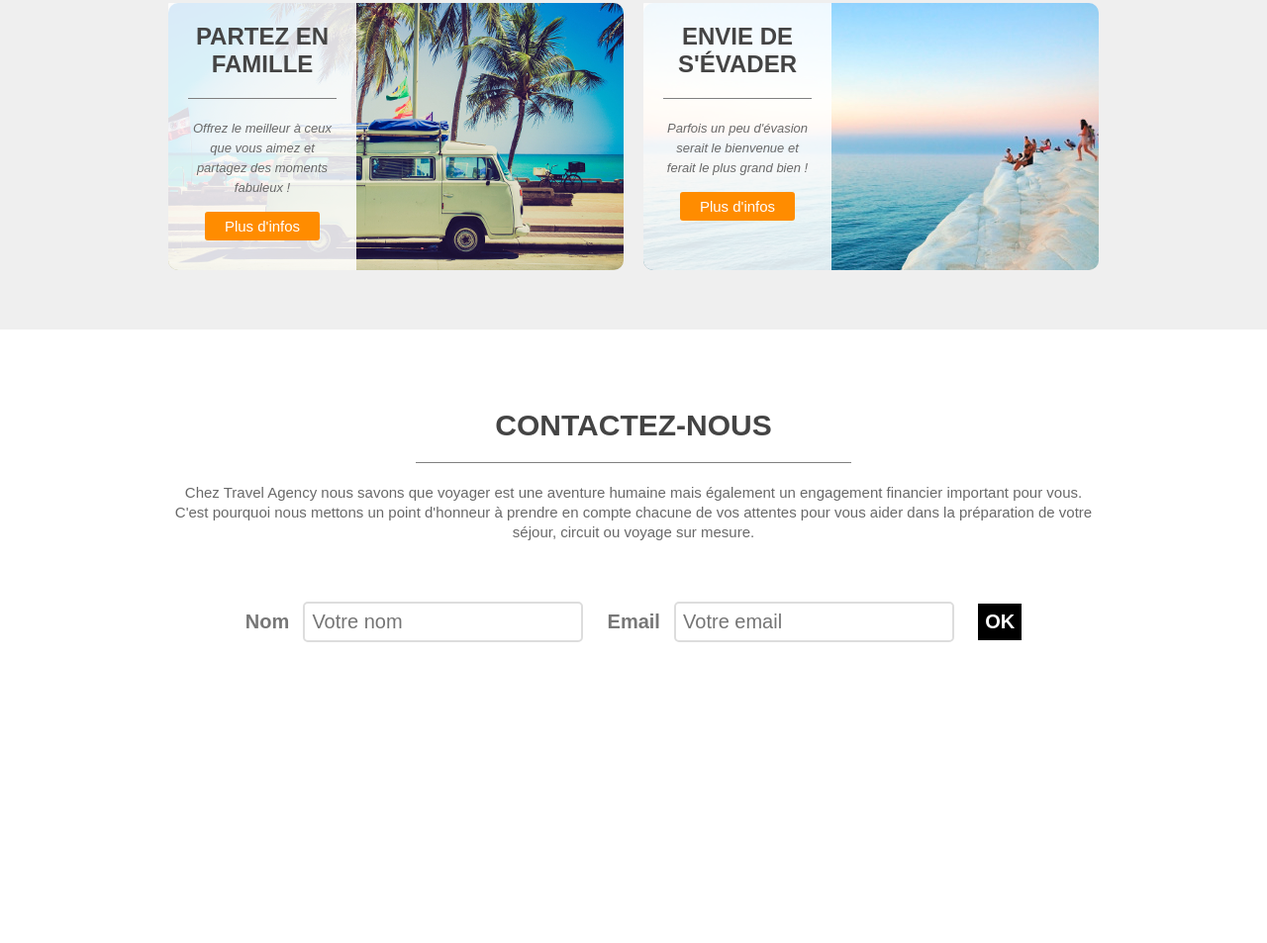
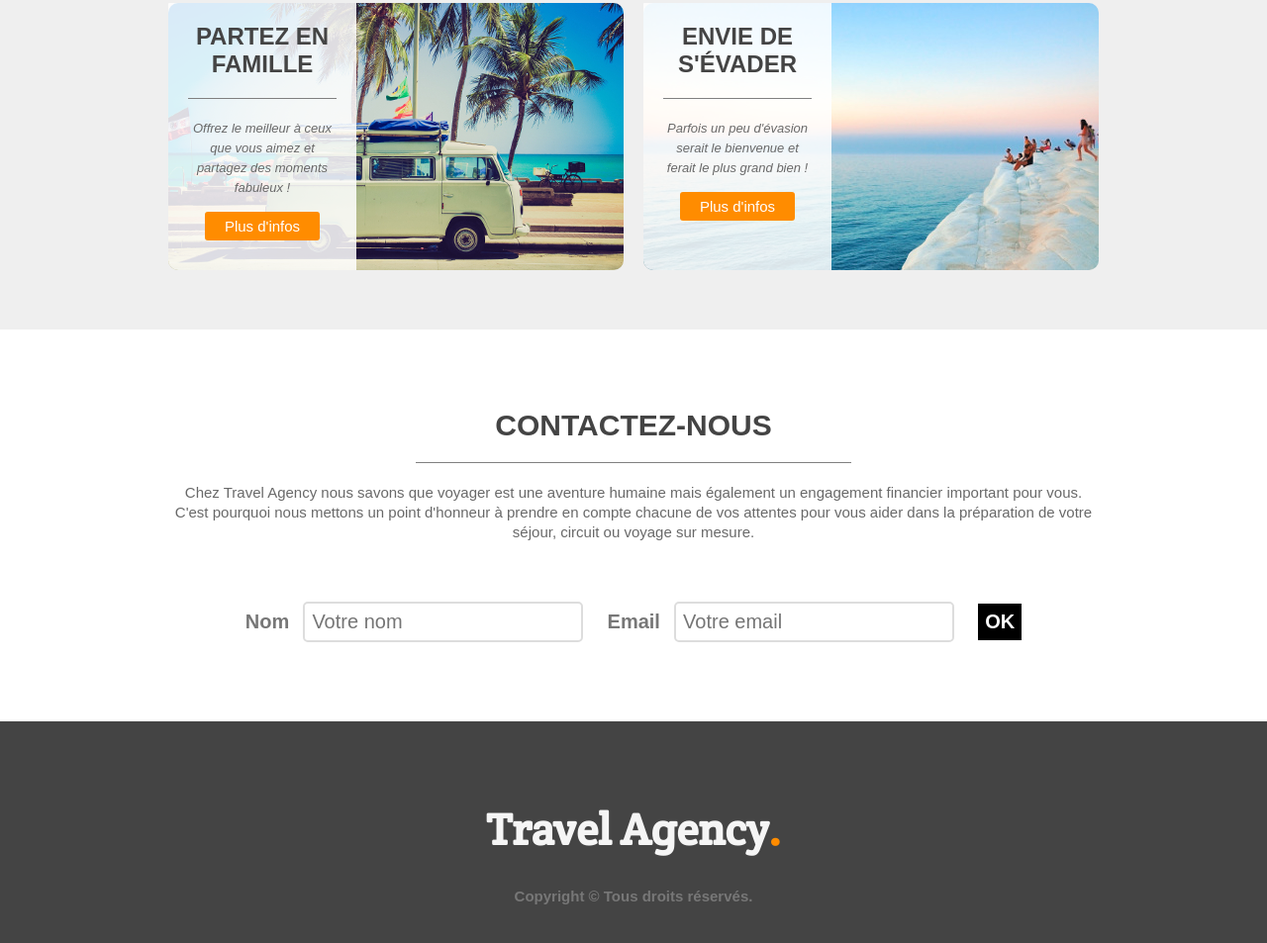
Before and after one commit to Lisaelyacoubi/travel_agency, a plain HTML site: page index.html in a window 1280 px wide. Shown: the part 1130-2083 px from the top of the page at 99% size. Before the commit the page ends 1859 px from the top, so only its background shows below. Drawn offline with Linux system fonts and the light colour scheme.

Commit message:
add css footer

```diff
--- a/index.html
+++ b/index.html
@@ -78,7 +78,11 @@
         </div>
     </section>
 
-    <footer></footer>
-
+    <footer>
+        <div class="wrapper">
+            <h1>Travel Agency<span class="orange">.</span></h1>
+            <div class="copyright">Copyright © Tous droits réservés.</div>
+        </div>
+    </footer>
 </body>
 </html>
--- a/style.css
+++ b/style.css
@@ -270,5 +270,23 @@ input[type="text"] {
     font-weight: bold;
     padding: 7px;
     border-style: none;
+}
 
+    /* FOOTER */
+footer {
+    height: 260px;
+    background-color: #444
 }
+
+footer h1 {
+    color: whitesmoke;
+    text-align: center;
+    padding-top: 80px;
+}
+
+.copyright {
+    text-align: center;
+    font-weight: bold;
+    color: #777;
+    padding-top: 30px;
+}
```
